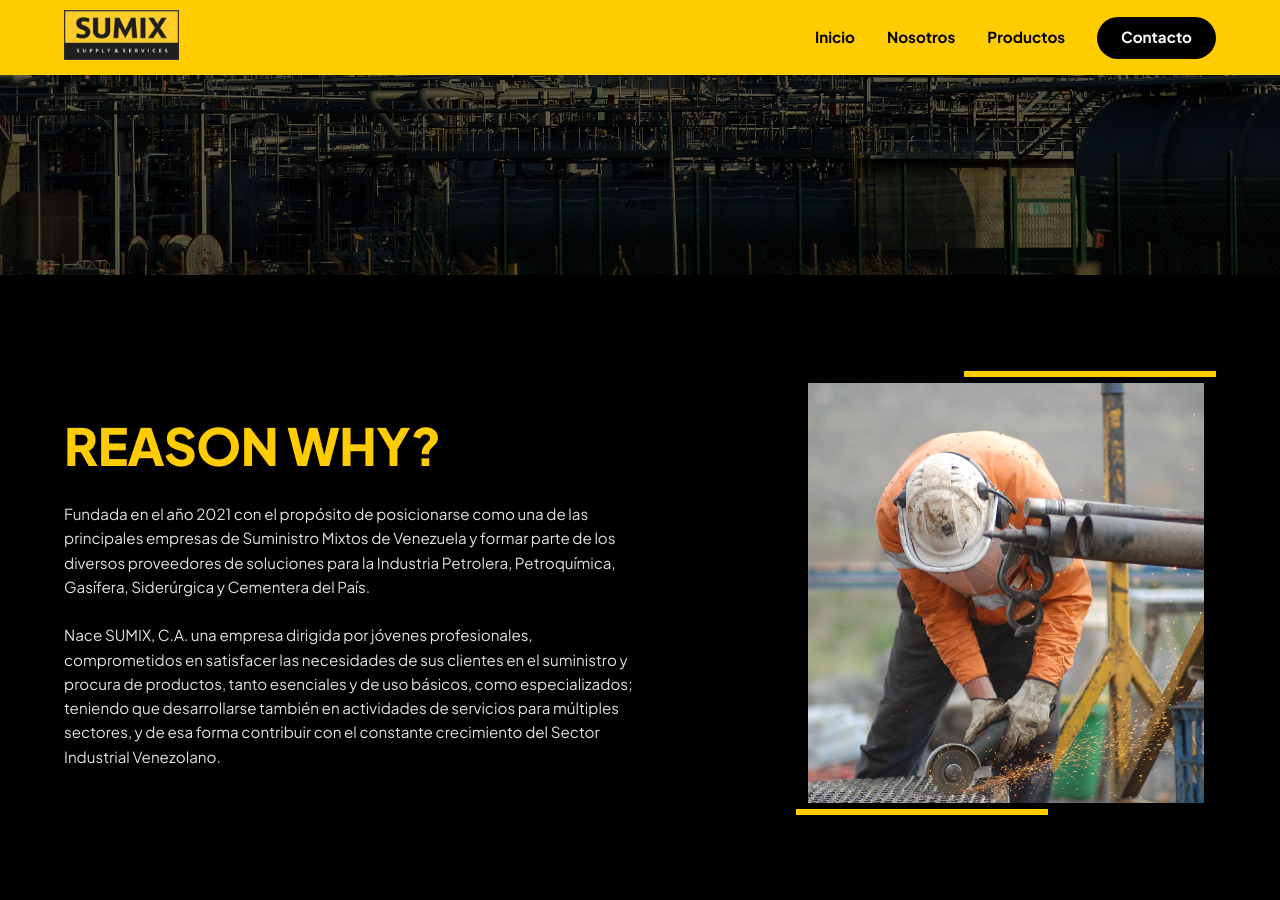
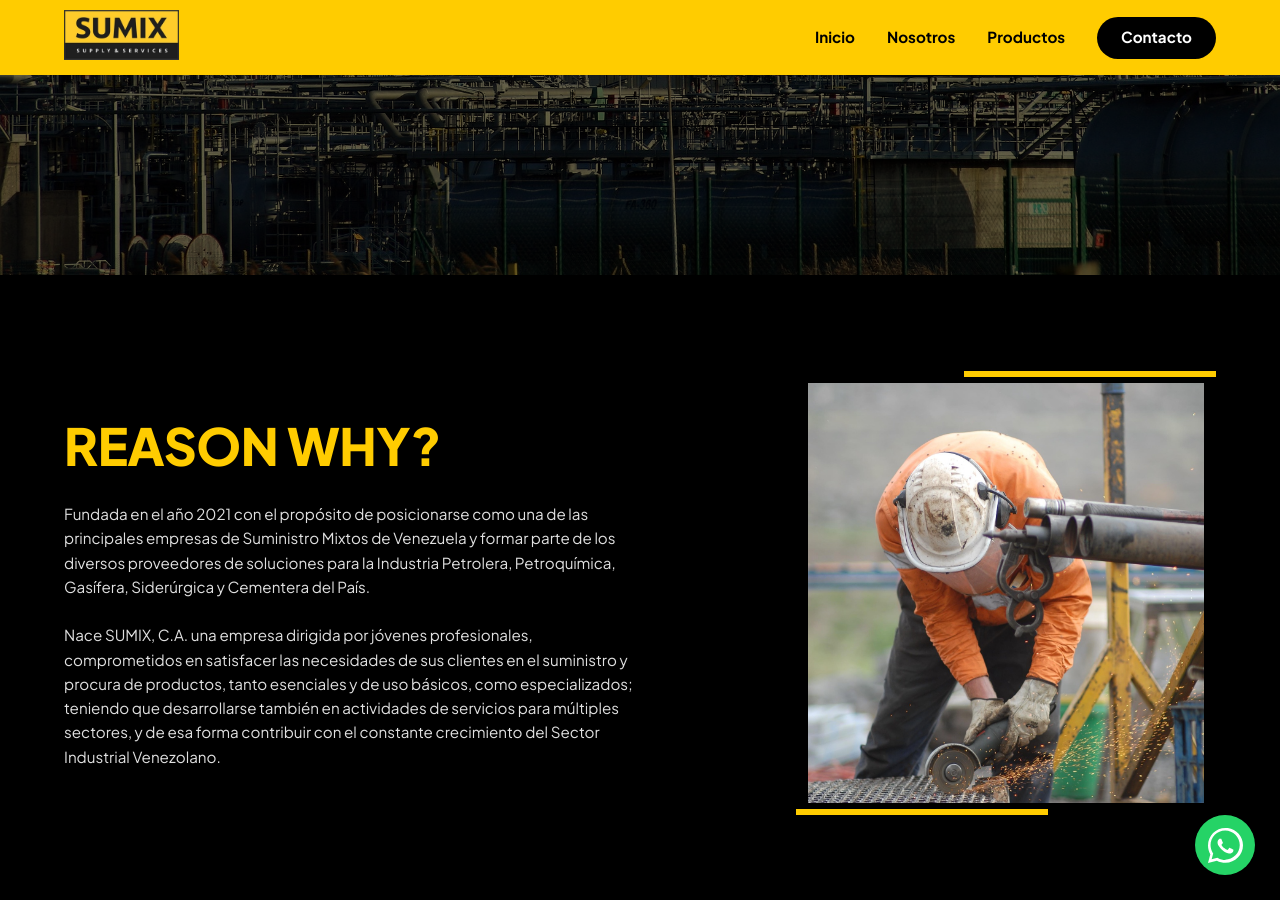
Before and after one commit to ing-nestorgomez/ximus, a Jekyll site: the page built from index.html, in a window 1280 px wide and 900 px high, scrolled down 555 px. Built offline with Jekyll 4.4.1, drawn with Linux system fonts in a browser that asks for light colours.

Commit message:
Add WhatsApp floating button to default layout

```diff
--- a/_layouts/default.html
+++ b/_layouts/default.html
@@ -118,5 +118,17 @@
     }
   </script>
   <script src="assets/js/main.js"></script>
+
+<!-- Botón Flotante de WhatsApp -->
+<a href="https://wa.me/584XXXXXX?text=Hola,%20quisiera%20más%20información"
+   class="whatsapp-float"
+   target="_blank"
+   rel="noopener noreferrer"
+   aria-label="Contactar por WhatsApp">
+  <svg viewBox="0 0 32 32" class="whatsapp-icon">
+    <path fill="currentColor" d="M16 0c-8.837 0-16 7.163-16 16 0 2.825 0.737 5.607 2.137 8.048l-2.137 7.952 8.135-2.135c2.372 1.3 5.060 1.987 7.865 1.987 8.837 0 16-7.163 16-16s-7.163-16-16-16zM16 29.35c-2.454 0-4.858-0.655-6.97-1.897l-0.5-0.296-5.18 1.358 1.382-5.143-0.325-0.518c-1.358-2.167-2.077-4.667-2.077-7.204 0-7.362 5.988-13.35 13.35-13.35s13.35 5.988 13.35 13.35-5.988 13.35-13.35 13.35zM22.502 19.398c-0.357-0.179-2.112-1.042-2.44-1.161s-0.566-0.179-0.804 0.179c-0.238 0.357-0.923 1.161-1.131 1.4-0.208 0.238-0.417 0.268-0.774 0.089s-1.507-0.555-2.871-1.771c-1.062-0.947-1.779-2.117-1.987-2.474s-0.022-0.551 0.156-0.728c0.161-0.16 0.357-0.417 0.536-0.625s0.238-0.357 0.357-0.595c0.119-0.238 0.060-0.446-0.030-0.625s-0.804-1.936-1.101-2.651c-0.289-0.697-0.583-0.602-0.804-0.613s-0.446-0.012-0.685-0.012c-0.238 0-0.625 0.089-0.952 0.446s-1.25 1.22-1.25 2.976 1.28 3.453 1.458 3.691c0.179 0.238 2.519 3.847 6.103 5.394 0.852 0.368 1.518 0.589 2.037 0.754 0.856 0.272 1.636 0.234 2.252 0.142 0.688-0.103 2.112-0.863 2.41-1.696s0.298-1.548 0.208-1.696c-0.089-0.149-0.357-0.238-0.714-0.417z"></path>
+  </svg>
+</a>
+
 </body>
 </html>
```
